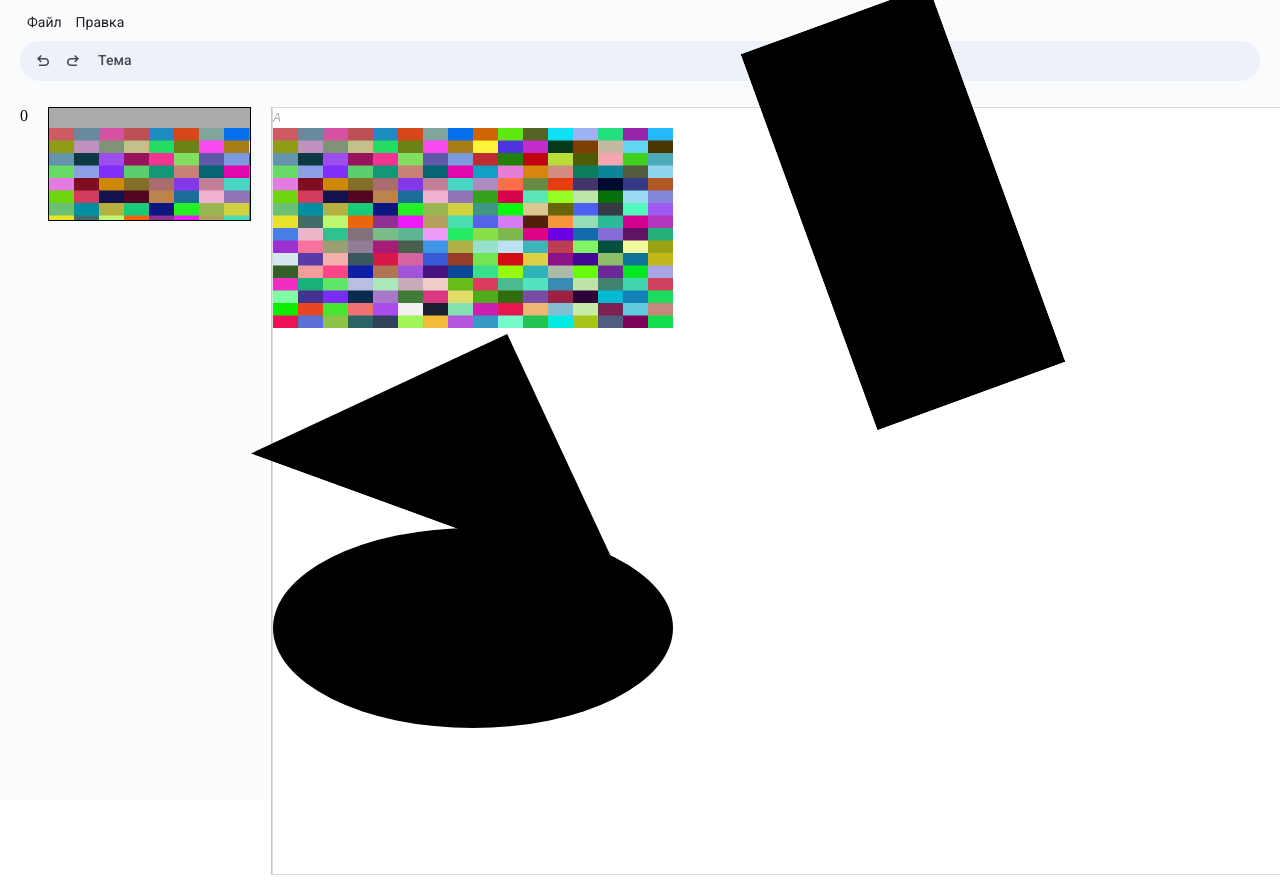
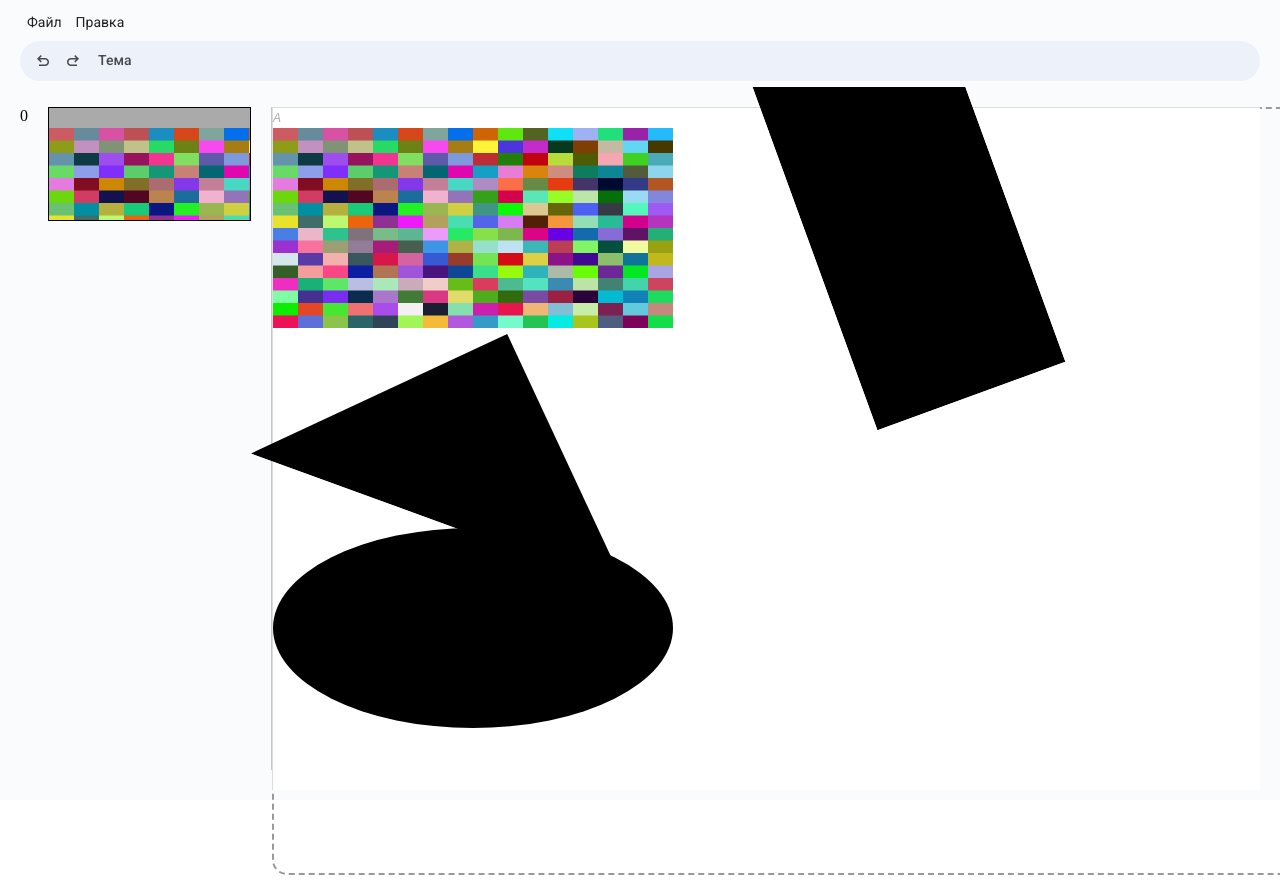
Before and after one commit to Romancikh/presentation-maker, a React (Vite) app: page / in a window 1280 px wide. Shown: the top 895 px of the page. Built offline with nearby package versions, Linux system fonts and the light colour scheme.

Commit message:
Update styles

```diff
--- a/src/components/Block/Block.tsx
+++ b/src/components/Block/Block.tsx
@@ -57,10 +57,12 @@ function Block({ position, size, rotation, type, data }: BlockProps) {
   const centerY = size.height / 2;
 
   const style: CSSProperties = {
+    height: size.height,
     left: position.x,
     top: position.y,
     transform: `rotate(${rotation}deg)`,
     transformOrigin: `${centerX}px ${centerY}px`,
+    width: size.width,
   };
 
   return (
--- a/src/components/Editor/Editor.css
+++ b/src/components/Editor/Editor.css
@@ -1,5 +1,6 @@
 .editor {
   display: flex;
+  overflow: hidden;
   flex: 1 1 auto;
   padding: 20px 0;
 }
```
